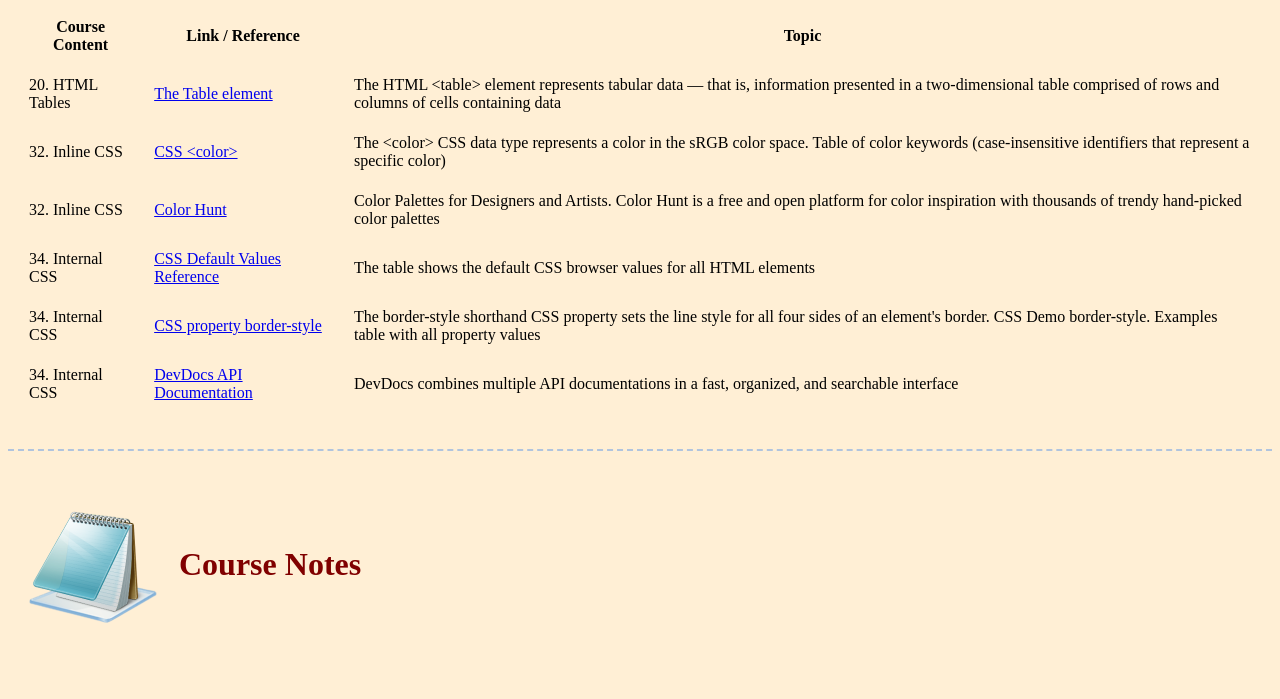
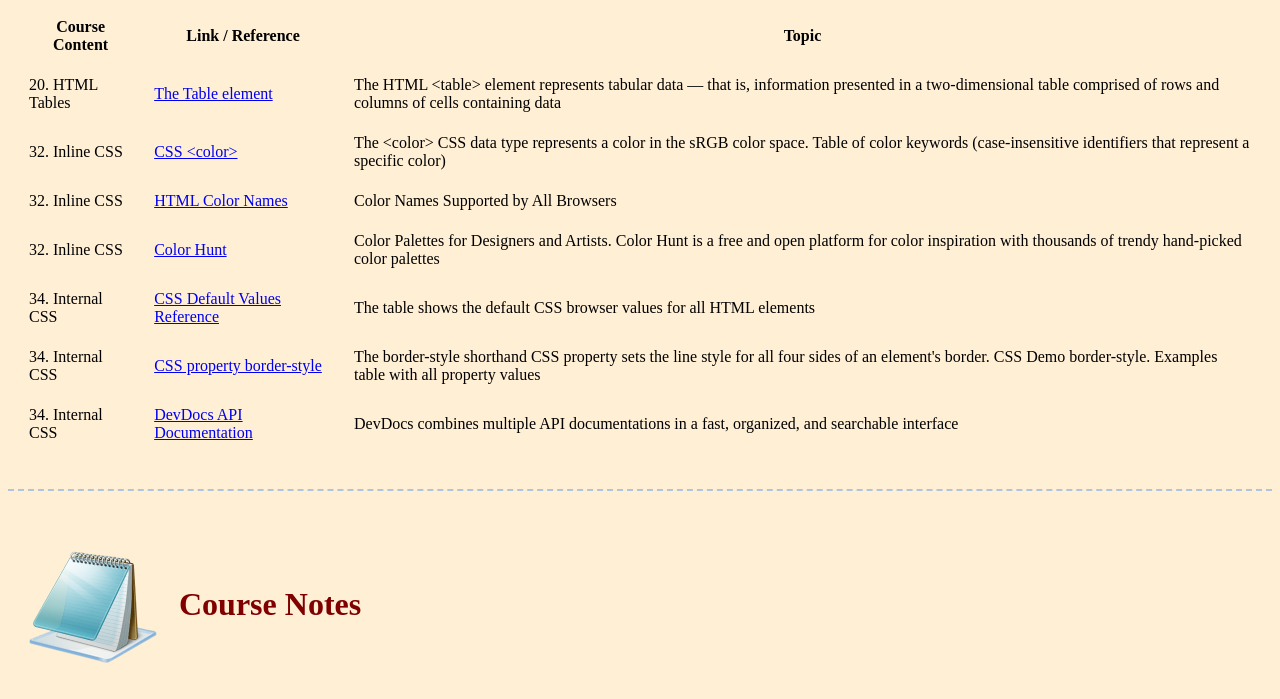
Before and after one commit to MagyarCsaba/webdevbootcamp, a plain HTML site: page coursenotes.html in a window 1280 px wide. Shown: the part 185-884 px from the top of the page. Before the commit the page ends 844 px from the top, so only its background shows below. Drawn offline with Linux system fonts and the light colour scheme.

Commit message:
Add files via upload

```diff
--- a/coursenotes.html
+++ b/coursenotes.html
@@ -38,6 +38,12 @@
         <td>32. Inline CSS</td>
         <td><a href="https://developer.mozilla.org/en-US/docs/Web/CSS/color_value">CSS &lt;color></a></td>
         <td>The &lt;color> CSS data type represents a color in the sRGB color space. Table of color keywords (case-insensitive identifiers that represent a specific color)</td>
+      </tr>
+
+      <tr>
+        <td>32. Inline CSS</td>
+        <td><a href="https://www.w3schools.com/colors/colors_names.asp">HTML Color Names</a></td>
+        <td>Color Names Supported by All Browsers</td>
       </tr>
 
       <tr>
```
